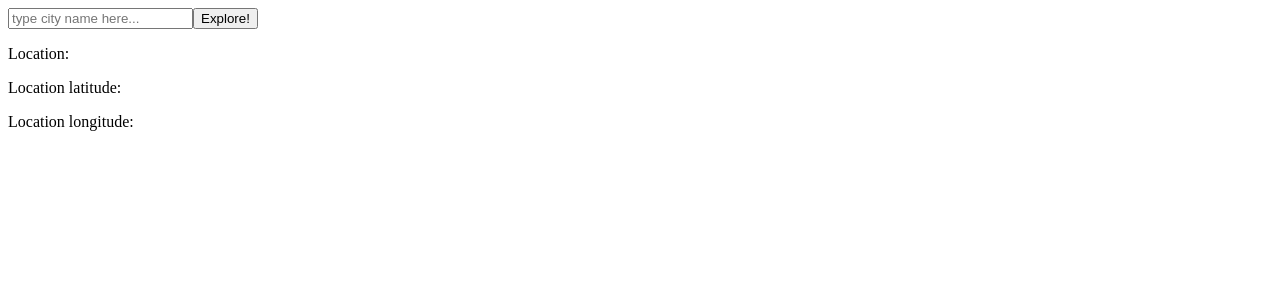
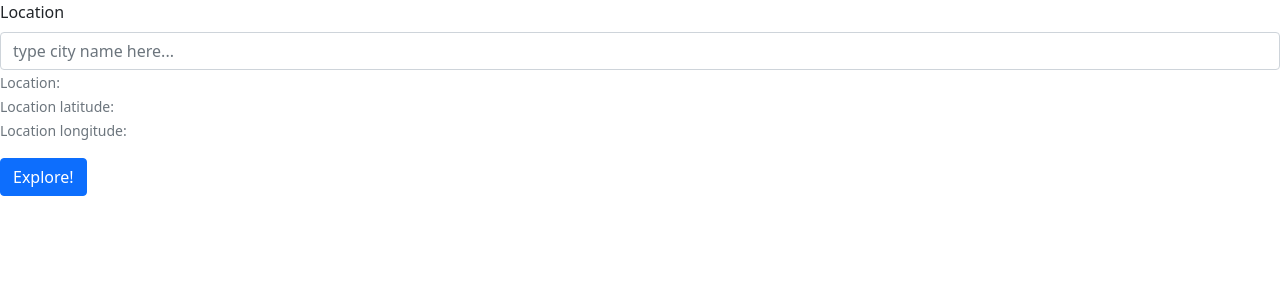
Before and after one commit to GearJunkie/city-explorer, a React (Create React App) app: page / in a window 1280 px wide. Shown: the top 300 px of the page. Built offline with nearby package versions, Linux system fonts and the light colour scheme.

Commit message:
finished form component

```diff
--- a/package.json
+++ b/package.json
@@ -7,8 +7,10 @@
     "@testing-library/react": "^11.2.7",
     "@testing-library/user-event": "^12.8.3",
     "axios": "^0.21.1",
+    "bootstrap": "^5.0.2",
     "dotenv": "^10.0.0",
     "react": "^17.0.2",
+    "react-bootstrap": "^1.6.1",
     "react-dom": "^17.0.2",
     "react-scripts": "4.0.3",
     "web-vitals": "^1.1.2"
--- a/src/App.js
+++ b/src/App.js
@@ -1,5 +1,7 @@
 import React from 'react';
 import axios from 'axios';
+import Form from 'react-bootstrap/Form';
+import Button from 'react-bootstrap/Button';
 
 class App extends React.Component {
  constructor(props) {
@@ -10,8 +12,9 @@
    }
  }
 
- getLocation = async () => {
-   const API = `https://us1.locationiq.com/v1/search.php?key=$process.env.REACT_APP_City_Explorer}&q=${this.state.searchQuery}&format=json`;
+ getLocation = async (e) => {
+   e.preventDefault();
+   const API = `https://us1.locationiq.com/v1/search.php?key=${process.env.REACT_APP_CITY_EXPLORER}&q=${this.state.searchQuery}&format=json`;
    const response = await axios.get(API);
    console.log('LOCATION IQ DATA:', response);
    this.setState({ location: response.data[0] })
@@ -20,13 +23,28 @@
   render () {
     return (
       <>
-      <input onChange={(e) => this.setState({ searchQuery: e.target.value })}
+      {/* <input onChange={(e) => this.setState({ searchQuery: e.target.value })}
       placeholder='type city name here...' type='text' />
-      <button onClick={this.getLocation}>Explore!</button>
-      <p>Location: {this.state.location.display_name}</p>
-      <p>Location latitude: {this.state.location.lat}</p>
-      <p>Location longitude: {this.state.location.lon}</p>
+      <button onClick={this.getLocation}>Explore!</button> */}
+
+
+      <Form onSubmit={this.getLocation}>
+        <Form.Group className="mb-3" controlId="formBasicEmail">
+          <Form.Label>Location</Form.Label>
+          <Form.Control onChange={(e) => this.setState({ searchQuery: e.target.value })}
+          placeholder='type city name here...' type='text' />
+          <Form.Text className="text-muted">
+          Location: {this.state.location.display_name}<br />
+          Location latitude: {this.state.location.lat}<br />
+          Location longitude: {this.state.location.lon}
+          </Form.Text>
+        </Form.Group>
+        <Button variant="primary" type="submit">
+          Explore!
+        </Button>
+      </Form>
       </>
+
     );
   }
 }
--- a/src/index.js
+++ b/src/index.js
@@ -2,6 +2,7 @@
 import React from 'react';
 import ReactDOM from 'react-dom';
 import App from './App';
+import 'bootstrap/dist/css/bootstrap.min.css';
 
 ReactDOM.render(
   <React.StrictMode>
```
Also changed, not shown: 1 other file (tests, documents, lock files or other folders).
